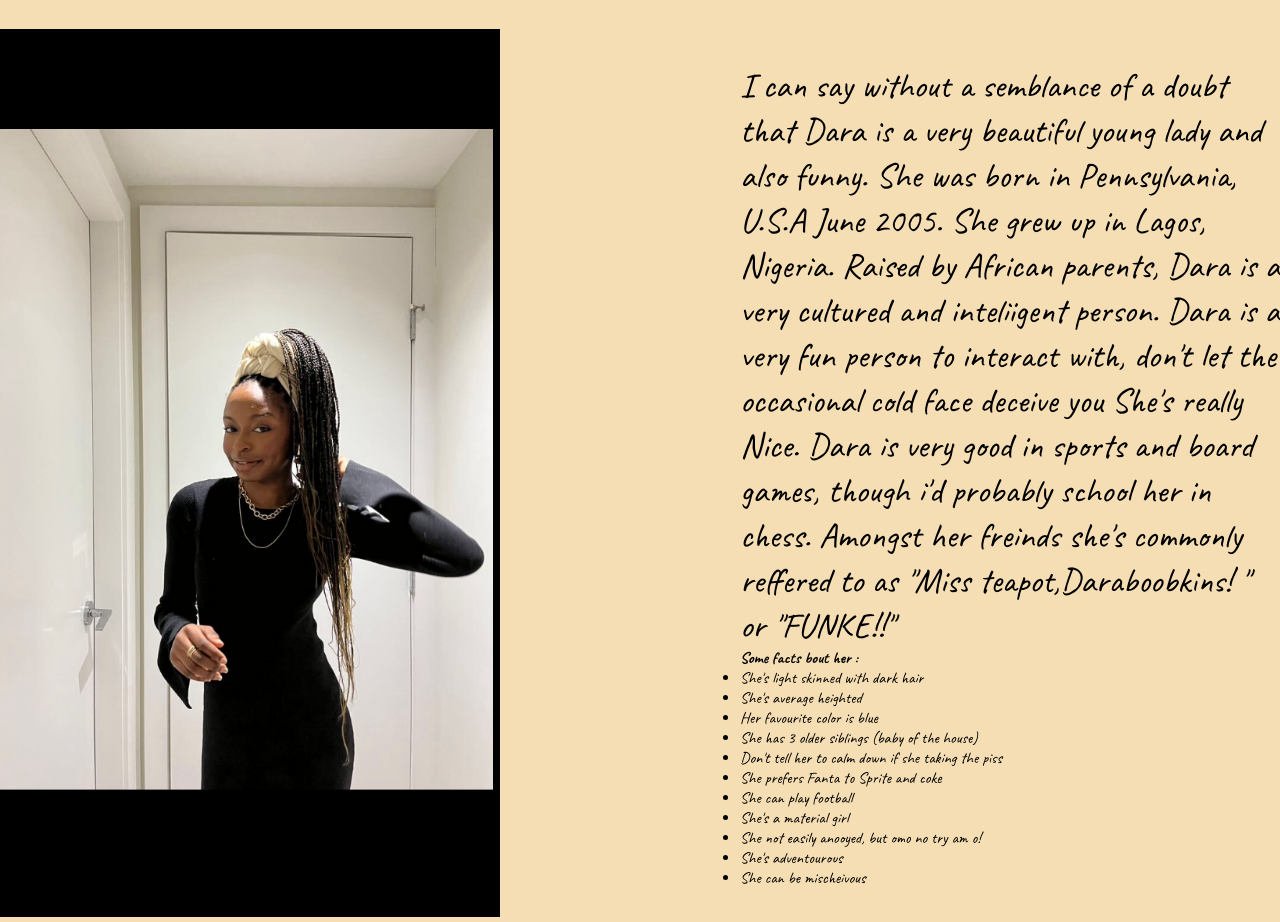
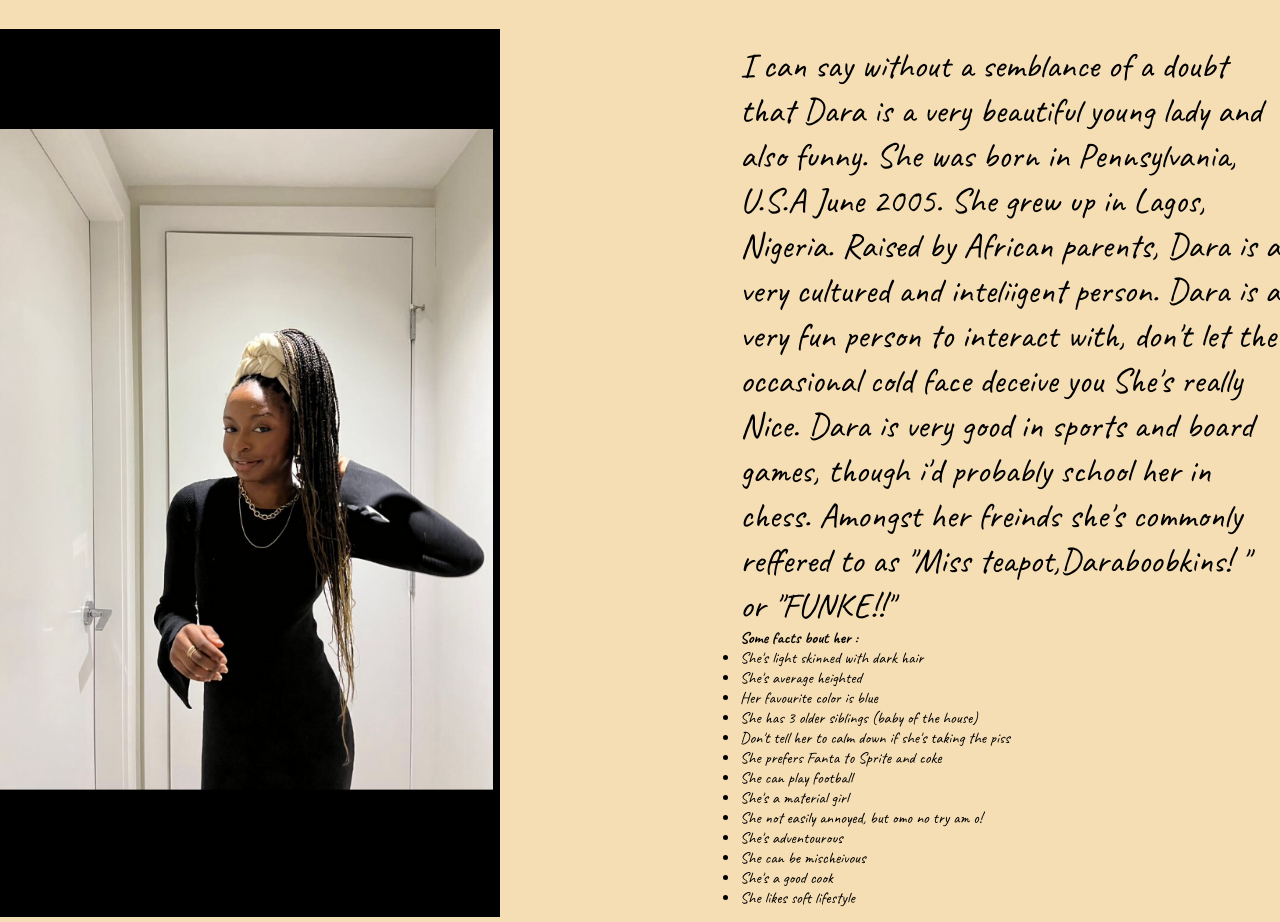
Before and after one commit to moqun06/Darisma, a plain HTML site: page index.html in a window 1280 px wide. Shown: the part 104-1026 px from the top of the page. Drawn offline with Linux system fonts and the light colour scheme.

Commit message:
spelling error corrected

```diff
--- a/index.html
+++ b/index.html
@@ -43,13 +43,15 @@
         <li> She's average heighted</li>
         <li> Her favourite color is blue</li>
         <li> She has 3 older siblings (baby of the house)</li>
-        <li> Don't tell her to calm down if she taking the piss</li>
+        <li> Don't tell her to calm down if she's taking the piss</li>
         <li> She prefers Fanta to Sprite and coke</li>
         <li>  She can play football</li>
         <li> She's a material girl</li>
-        <li> She not easily anooyed, but omo no try am o!</li>
+        <li> She not easily annoyed, but omo no try am o!</li>
         <li> She's adventourous </li>
         <li> She can be mischeivous</li>
+        <li> She's a good cook</li>
+        <li> She likes soft lifestyle</li>
         </ul>
 
     </p>
```
